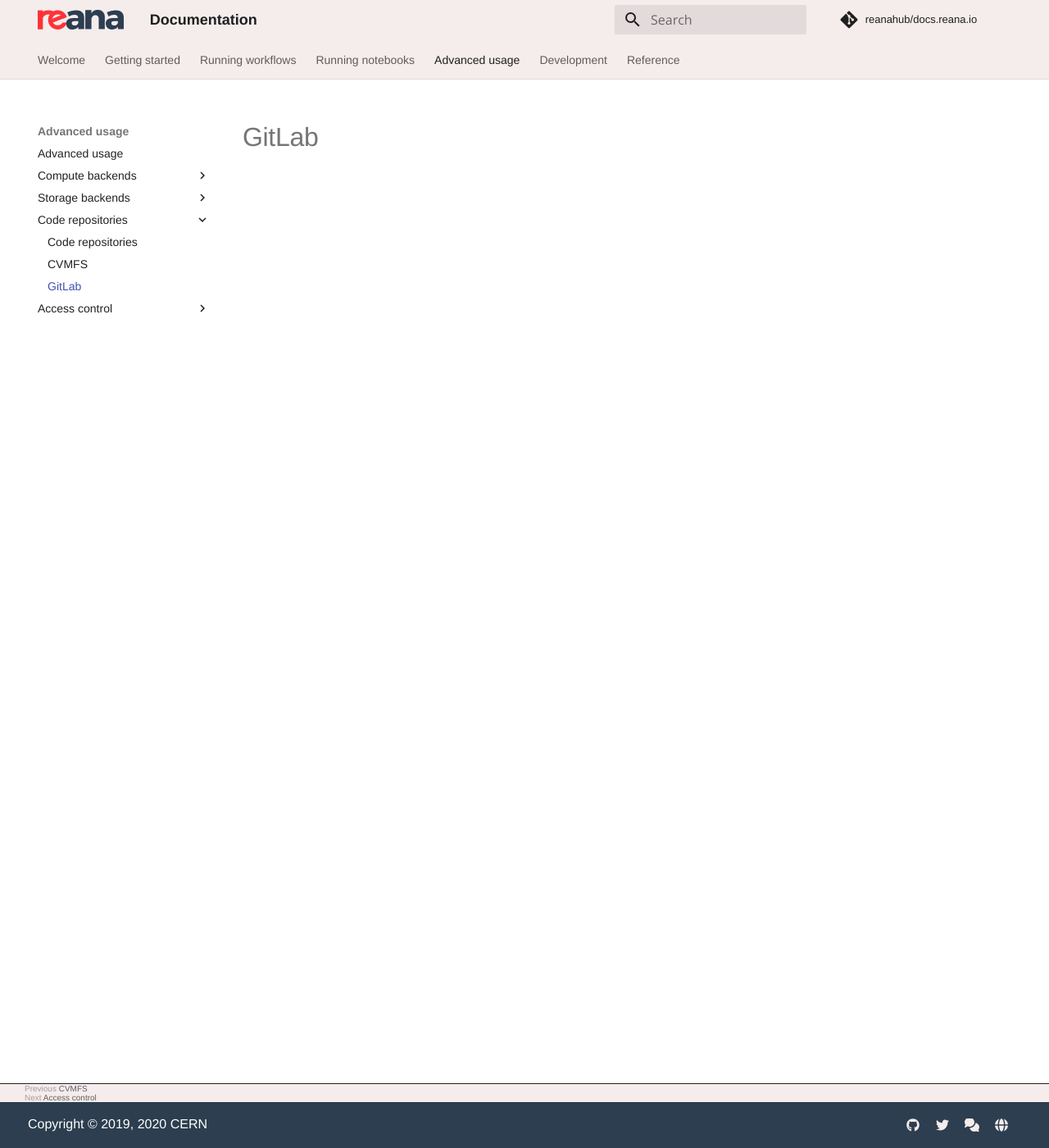
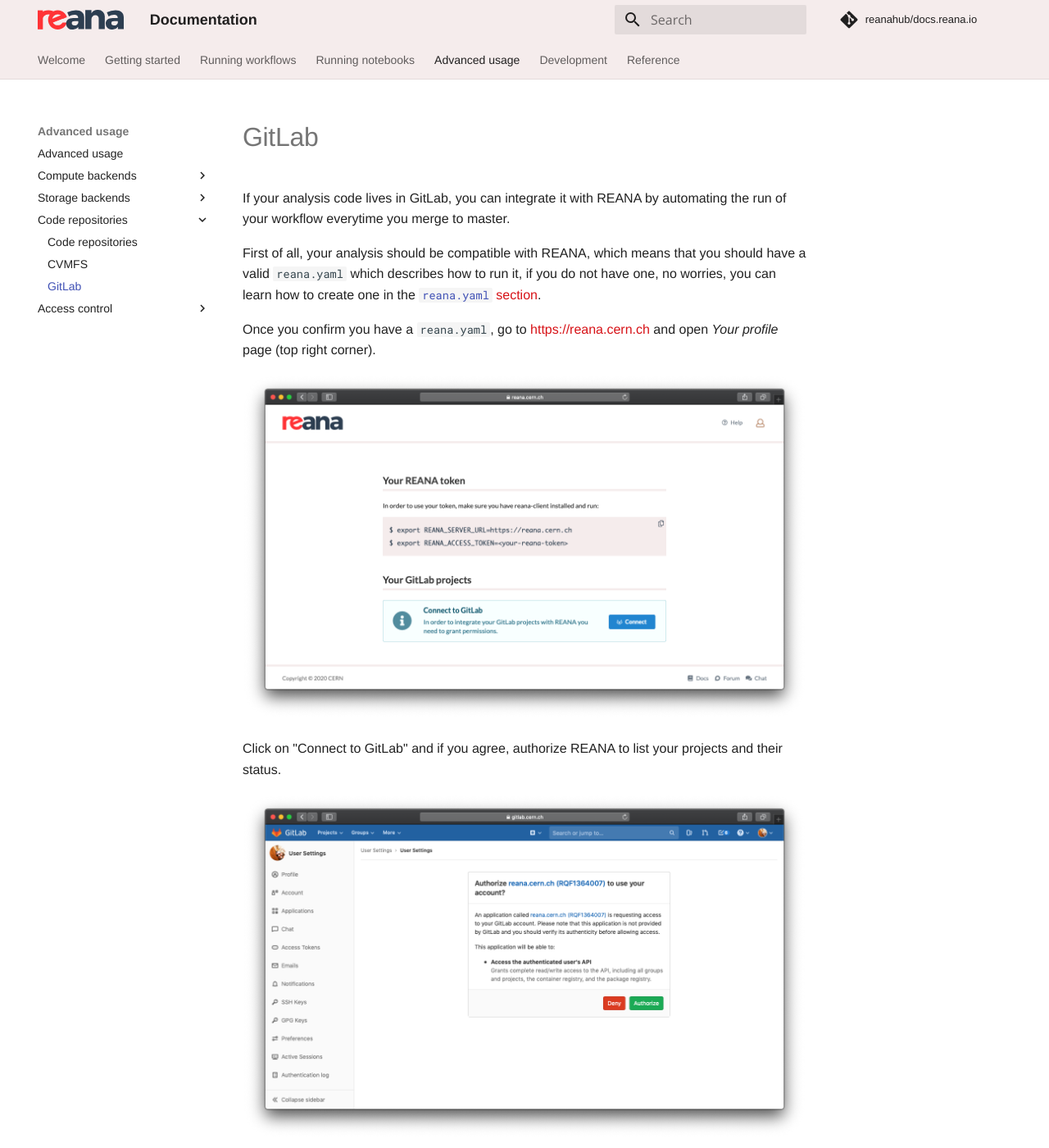
Before and after one commit to reanahub/docs.reana.io, an MkDocs documentation site: the page built from docs/advanced-usage/code-repositories/gitlab/index.md, in a window 1280 px wide and 1400 px high. Shown: the whole window at 82% size. Built offline with MkDocs 1.6.1 and Material for MkDocs 9.7.7, drawn with Linux system fonts in a browser that asks for light colours; comment, search, counter and statistics services are not loaded; some of the changed text lies outside the part shown.

Commit message:
advanced: GitLab integration
* Closes #12.

```diff
--- a/docs/advanced-usage/code-repositories/gitlab/index.md
+++ b/docs/advanced-usage/code-repositories/gitlab/index.md
@@ -1 +1,27 @@
 # GitLab
+
+If your analysis code lives in GitLab, you can integrate it with REANA by automating the run of your workflow everytime you merge to master.
+
+First of all, your analysis should be compatible with REANA, which means that you should have a valid `reana.yaml` which describes how to run it, if you do not have one, no worries, you can learn how to create one in the [`reana.yaml` section](../../../reference/reana-yaml).
+
+Once you confirm you have a `reana.yaml`, go to [https://reana.cern.ch](https://reana.cern.ch) and open _Your profile_ page (top right corner).
+
+![gitlab-integration-home](../../../images/ui-your-profile-gitlab-integration-home.png)
+
+Click on "Connect to GitLab" and if you agree, authorize REANA to list your projects and their status.
+
+![gitlab-authorize-reana](../../../images/ui-gitlab-authorize-reana.png)
+
+Once this is done, you will see that now all your GitLab projects are listed, just choose the ones you want to integrate.
+
+![gitlab-integration-project-list](../../../images/ui-your-profile-gitlab-integration-project-list.png)
+
+Now you are ready to make a commit to your analysis master branch, in this case we will just double the number of events.
+
+![gitlab-integration-trigger-workflow-run](../../../images/ui-gitlab-trigger-workflow-run.png)
+
+If you have a tab open with the home page, you will see that a workflow run will be created.
+
+![gitlab-integration-gitlab-triggered-workflow-run](../../../images/ui-workflow-list-running-workflow.png)
+
+Once the workflow is done, the status of your last commit in GitLab will change accordingly.
```
Also changed, not shown: docs/images/ui-gitlab-authorize-reana.png (added), docs/images/ui-gitlab-trigger-workflow-run.png (added), docs/images/ui-workflow-list-running-workflow.png (added), docs/images/ui-your-profile-gitlab-integration-home.png (added), docs/images/ui-your-profile-gitlab-integration-project-list.png (added).
